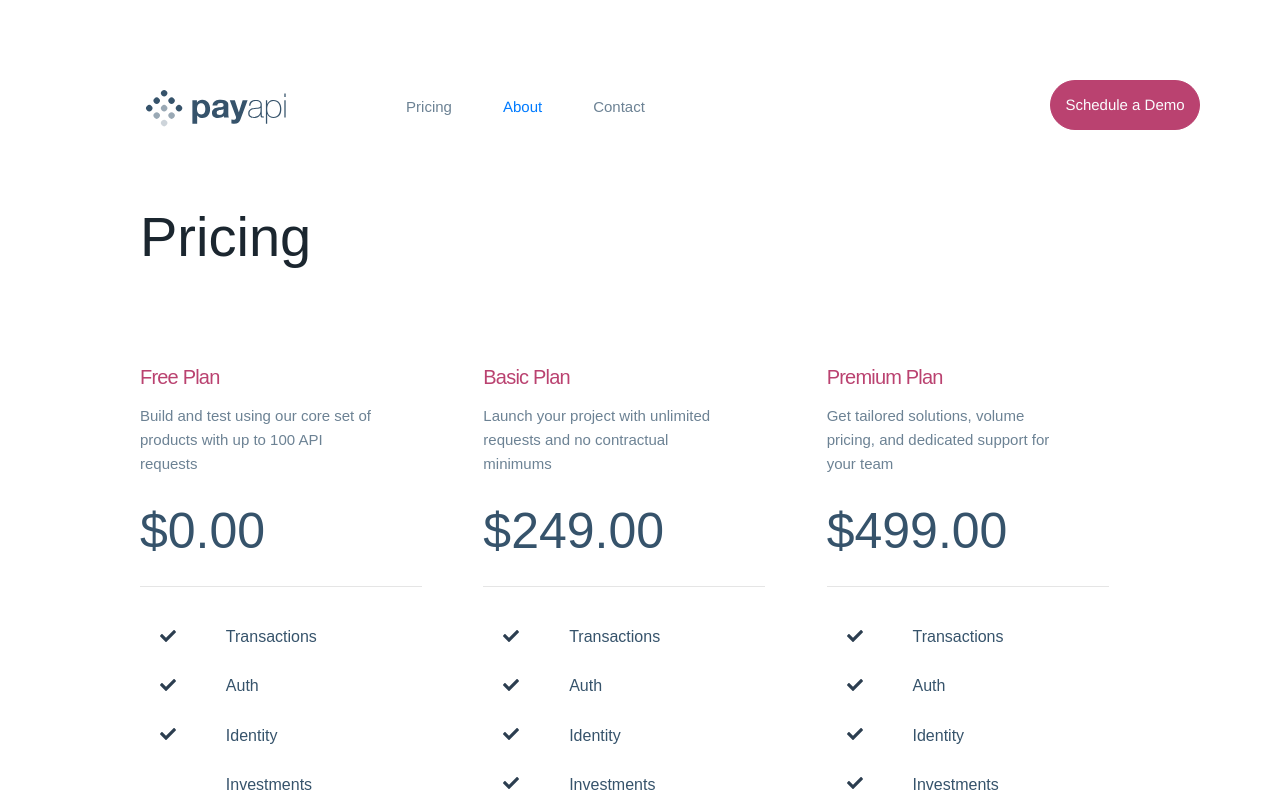
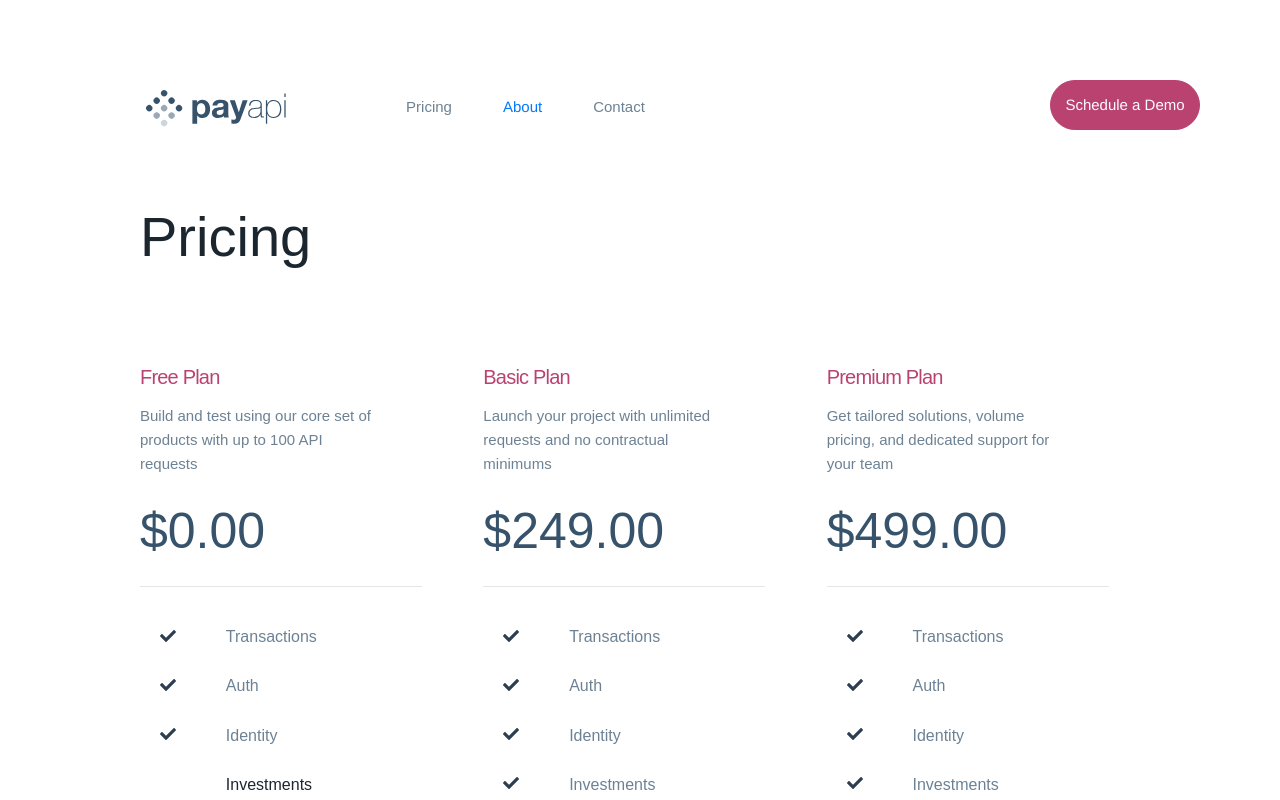
Before and after one commit to clf94-dev/payapi-vue, a Vue app: page /pricing in a window 1280 px wide. Shown: the top 800 px of the page. Built offline with nearby package versions, Linux system fonts and the light colour scheme.

Commit message:
added conditional style to features name

```diff
--- a/src/components/PricingSection.vue
+++ b/src/components/PricingSection.vue
@@ -14,7 +14,7 @@
                 <b-col xs="3" sm="3" md="3" lg="3" class="tick-col"><i :class="datafeat.tick && 'fas fa-check'"></i> </b-col>
 
                 <b-col xs="9" sm="9" md="9" lg="9" class="text-col">
-                    <h4>{{datafeat.name}}</h4>
+                    <h4 :style="[ datafeat.tick ?{'color':'rgb(108, 130, 148)'}: {'color' : 'rgb(27, 38, 47)'}] ">{{datafeat.name}}</h4>
                 </b-col>
                 <!---  <FeaturePricing :title="datafeat.name" :tick="datafeat.tick"></FeaturePricing> ---->
             </b-row>
```
